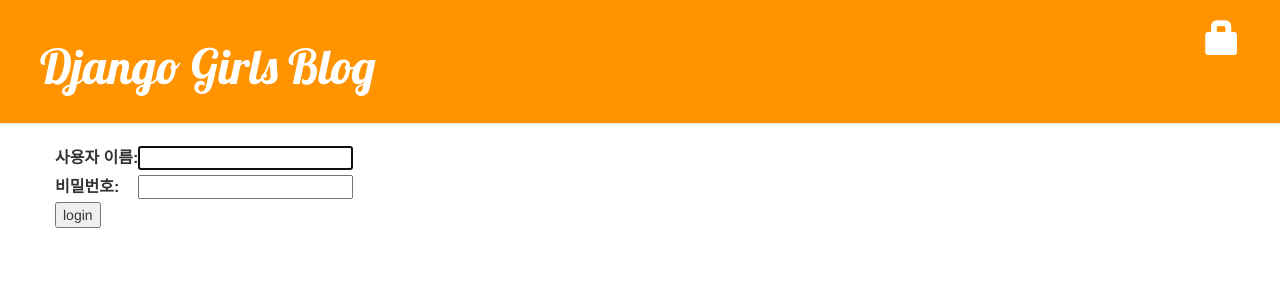
After one commit to expresshighway/Django-basic, a Django app: page /accounts/login/ in a window 1280 px wide. The commit adds this page. Shown: the top 300 px of the page. Run offline with Django 3.2, Linux system fonts and the light colour scheme; some libraries are stand-ins or nearby versions.

Commit message:
[feat] 로그인, 로그아웃 구현

```diff
--- a/blog/templates/blog/base.html
+++ b/blog/templates/blog/base.html
@@ -14,6 +14,9 @@
             {% if user.is_authenticated %}
                 <a href="{% url 'post_new' %}" class="top-menu"><span class="glyphicon glyphicon-plus"></span></a>
                 <a href="{% url 'post_draft_list' %}" class="top-menu"><span class="glyphicon glyphicon-edit"></span></a>
+                <p class="top-menu">Hello {{ user.username }} <small>(<a href="{% url 'logout' %}">Log out</a>)</small></p>
+            {% else %}
+                <a href="{% url 'login' %}?next={{ request.path }}" class="top-menu"><span class="glyphicon glyphicon-lock"></span></a>
             {% endif %}
             <h1><a href="/">Django Girls Blog</a></h1>
         </div>
--- /dev/null
+++ b/blog/templates/registration/login.html
@@ -0,0 +1,24 @@
+{% extends "blog/base.html" %}
+
+{% block content %}
+    {% if form.errors %}
+        <p>이름과 비밀번호가 일치하지 않습니다. 다시 시도해주세요.</p>
+    {% endif %}
+
+    <form method="post" action="{% url 'login' %}">
+    {% csrf_token %}
+        <table>
+        <tr>
+            <td>{{ form.username.label_tag }}</td>
+            <td>{{ form.username }}</td>
+        </tr>
+        <tr>
+            <td>{{ form.password.label_tag }}</td>
+            <td>{{ form.password }}</td>
+        </tr>
+        </table>
+
+        <input type="submit" value="login" />
+        <input type="hidden" name="next" value="{{ next }}" />
+    </form>
+{% endblock %}
--- a/blog/urls.py
+++ b/blog/urls.py
@@ -8,5 +8,5 @@
   url(r'^post/(?P<pk>\d+)/edit/$', views.post_edit, name='post_edit'),
   url(r'^drafts/$', views.post_draft_list, name='post_draft_list'),
   url(r'^post/(?P<pk>\d+)/publish/$', views.post_publish, name='post_publish'),
-  url(r'^post/(?P<pk>\d+)/remove/$', views.post_remove, name='post_remove'),
+
 ]
--- a/blog/views.py
+++ b/blog/views.py
@@ -1,4 +1,5 @@
 from django.http.response import Http404
+from django.contrib.auth.decorators import login_required
 from django.shortcuts import render, get_object_or_404, redirect
 from .models import Post
 from django.utils import timezone
@@ -28,7 +29,7 @@
     'post': post
   })
 
-# @Login_required
+@login_required
 def post_new(request):
   form = PostForm()
 
@@ -47,6 +48,7 @@
     'form': form
   })
 
+@login_required
 def post_edit(request, pk):
   post = get_object_or_404(Post, pk=pk)
   if request.method == 'POST':
@@ -63,11 +65,13 @@
     'form': form
   })
 
+@login_required
 def post_publish(request, pk):
     post = get_object_or_404(Post, pk=pk)
     post.publish()
     return redirect('post_detail', pk=pk)
 
+@login_required
 def post_remove(request, pk):
     post = get_object_or_404(Post, pk=pk)
     post.delete()
--- a/mysite/settings.py
+++ b/mysite/settings.py
@@ -120,3 +120,4 @@
 
 STATIC_URL = '/static/'
 STATIC_ROOT = os.path.join(BASE_DIR, 'static')
+LOGIN_REDIRECT_URL = '/'
--- a/mysite/urls.py
+++ b/mysite/urls.py
@@ -1,7 +1,10 @@
 from django.conf.urls import include, url
 from django.contrib import admin
+from django.contrib.auth.views import login, logout
 
 urlpatterns = [
     url(r'^admin/', admin.site.urls),
+    url(r'^accounts/login/$', login, name='login'),
+    url(r'^accounts/logout/$', logout, name='logout', kwargs={'next_page': '/'}),
     url(r'', include('blog.urls')),
 ]
```
